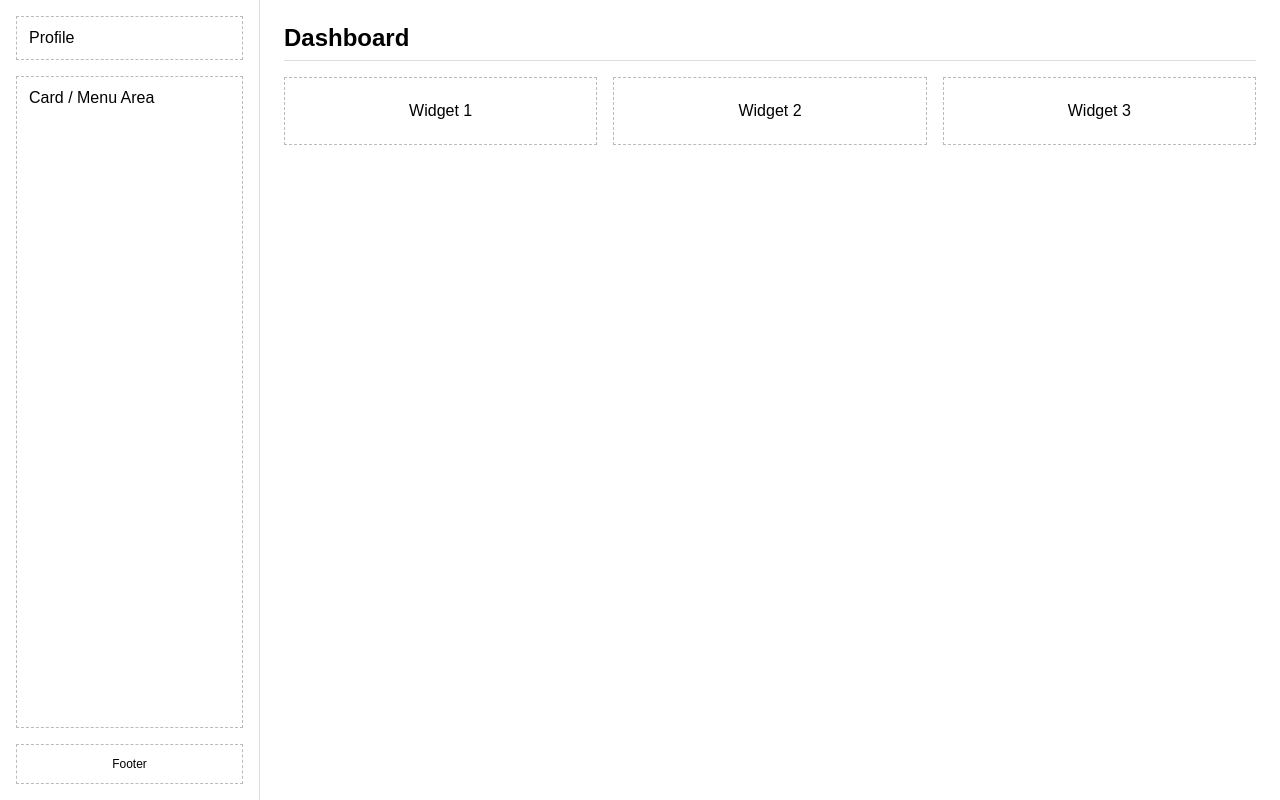
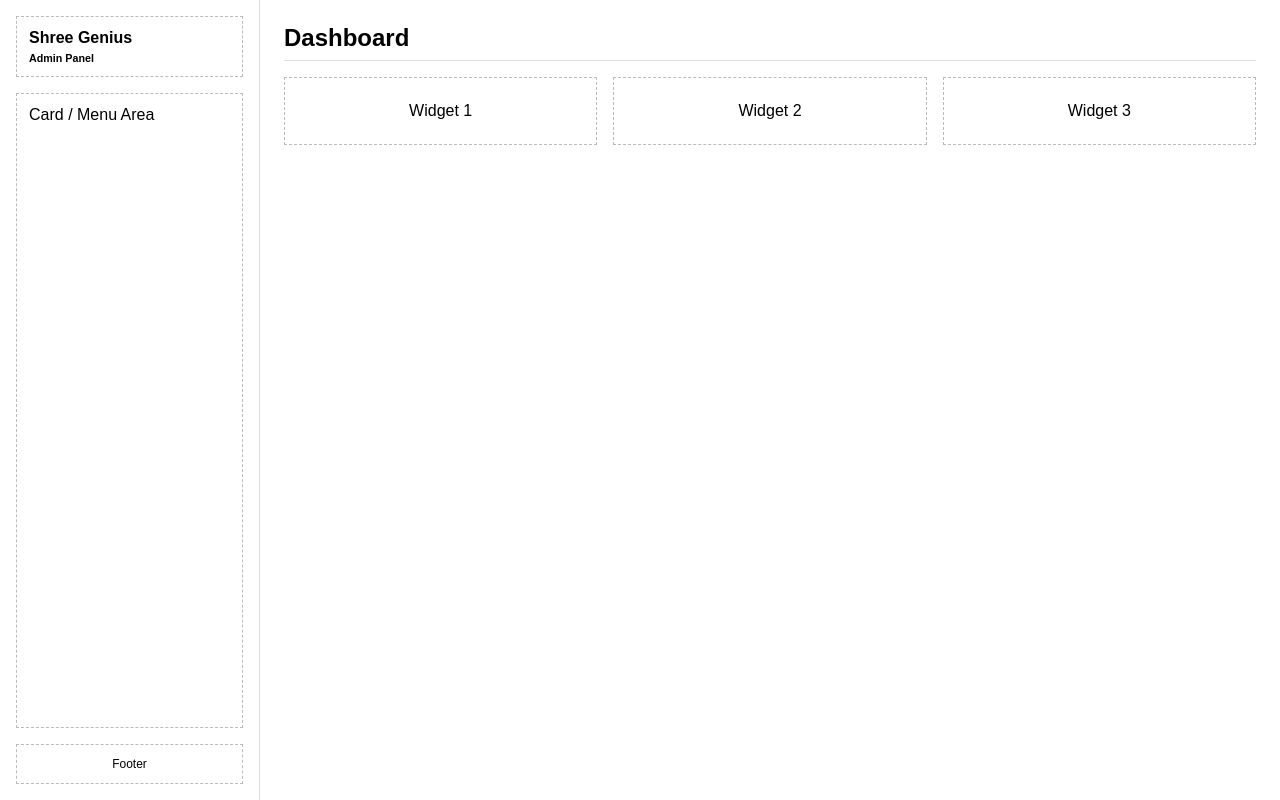
Before and after one commit to Ashish-kolhe/ExamModule, a React (Create React App) app: page /admin/dashboard in a window 1280 px wide. Built offline with nearby package versions, Linux system fonts and the light colour scheme.

Commit message:
profile text

```diff
--- a/src/App.css
+++ b/src/App.css
@@ -55,6 +55,10 @@
   border: 1px dashed #bbb;
 }
 
+.gap{
+  padding-top: 5px;
+}
+
 
 .card {
   flex: 1;
--- a/src/admin/components/Profile.jsx
+++ b/src/admin/components/Profile.jsx
@@ -3,7 +3,8 @@ import React from 'react'
 export const Profile = () => {
   return (
      <div className="profile">
-      Profile
+     <b>Shree Genius</b> <br></br>
+     <h6 className='gap'>Admin Panel</h6>
     </div>
 
   )
```
